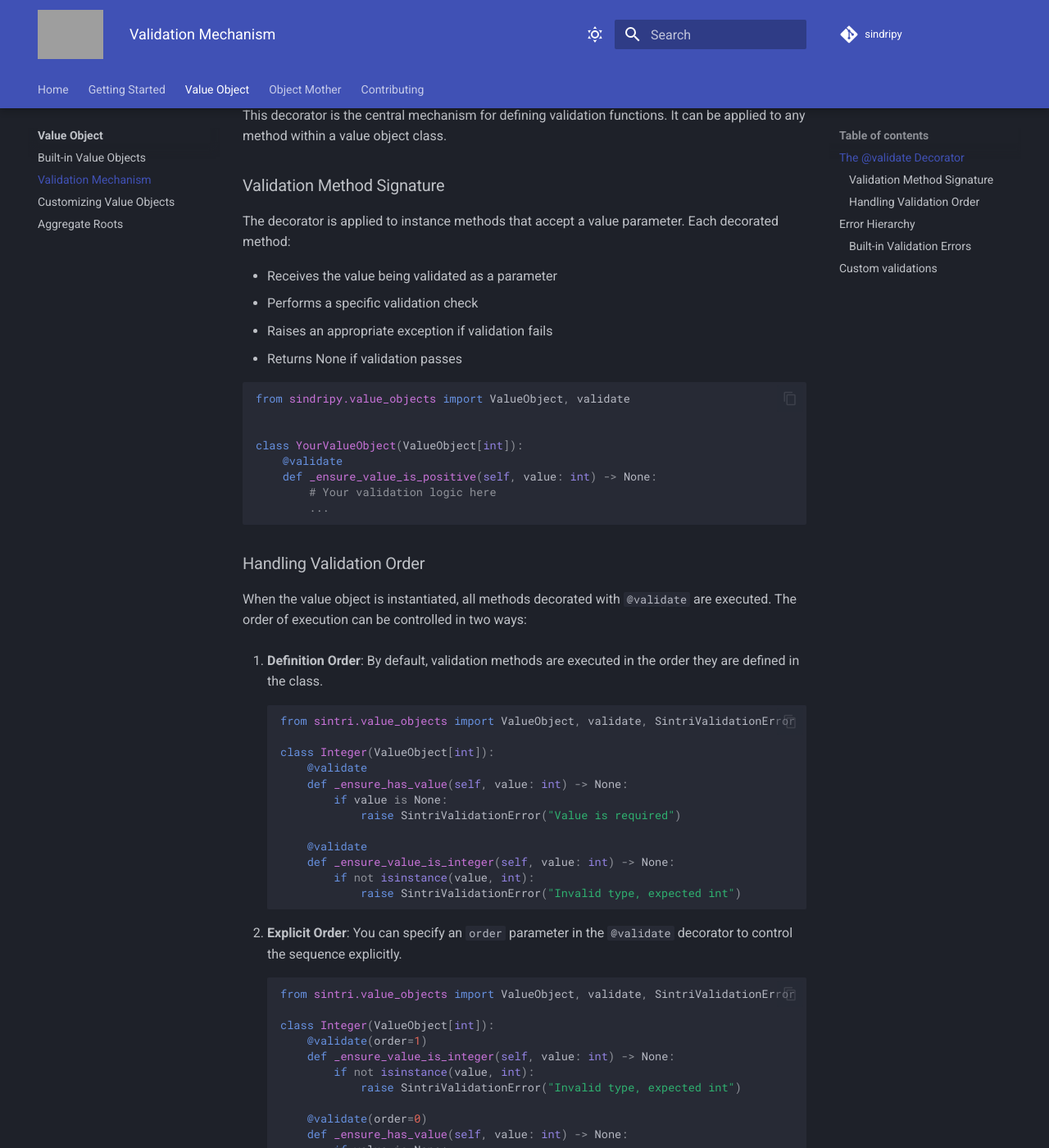
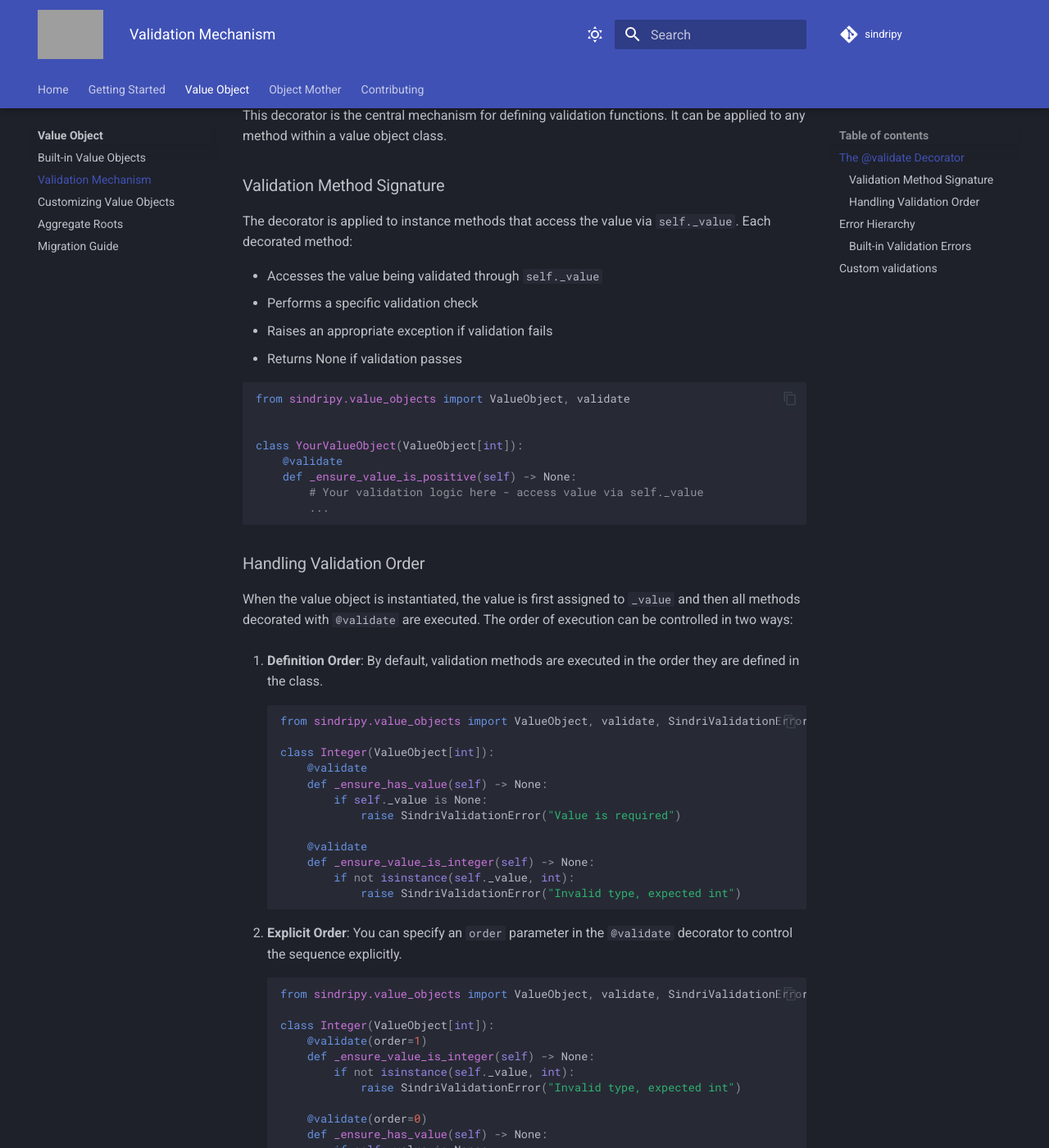
Before and after one commit to dimanu-py/sindri, an MkDocs documentation site: the page built from docs/value_objects/validation.md, in a window 1280 px wide and 1400 px high, scrolled down 748 px. Shown: the whole window at 82% size. Built offline with MkDocs 1.6.1 and Material for MkDocs 9.7.7, drawn with Linux system fonts in a browser that asks for light colours; comment, search, counter and statistics services are not loaded; some of the changed text lies outside the part shown; grey boxes are pictures that could not be loaded.

Commit message:
docs: update validation documentation and add migration guide for validator signature changes

````diff
--- a/docs/value_objects/validation.md
+++ b/docs/value_objects/validation.md
@@ -12,7 +12,8 @@ initialization
 - [Error Hierarchy](#error-hierarchy): a structured set of exception classes for different validation failure scenarios
 - [Custom Validations](#custom-validations): specific validation logic implemented in each value object class
 
-All validation occurs during value object construction, ensuring that invalid objects cannot exist in the system.
+All validation occurs during value object construction after the value is assigned to the internal `_value` attribute, ensuring
+that invalid objects cannot exist in the system.
 
 !!! note "Extensibility"
     The framework is designed to be extensible, allowing developers to add custom validation rules
@@ -25,10 +26,10 @@ object class.
 
 ### Validation Method Signature
 
-The decorator is applied to instance methods that accept a value parameter. Each decorated
+The decorator is applied to instance methods that access the value via `self._value`. Each decorated
 method:
 
-- Receives the value being validated as a parameter
+- Accesses the value being validated through `self._value`
 - Performs a specific validation check
 - Raises an appropriate exception if validation fails
 - Returns None if validation passes
@@ -39,48 +40,48 @@ from sindripy.value_objects import ValueObject, validate
 
 class YourValueObject(ValueObject[int]):
     @validate
-    def _ensure_value_is_positive(self, value: int) -> None:
-        # Your validation logic here
+    def _ensure_value_is_positive(self) -> None:
+        # Your validation logic here - access value via self._value
         ...
 ```
 
 ### Handling Validation Order
 
-When the value object is instantiated, all methods decorated with `@validate` are executed. The order of execution
-can be controlled in two ways:
+When the value object is instantiated, the value is first assigned to `_value` and then all methods decorated with `@validate` are executed.
+The order of execution can be controlled in two ways:
 
 1. **Definition Order**: By default, validation methods are executed in the order they are defined in the class.
 
     ```python
-    from sintri.value_objects import ValueObject, validate, SintriValidationError
+    from sindripy.value_objects import ValueObject, validate, SindriValidationError
 
     class Integer(ValueObject[int]):
         @validate
-        def _ensure_has_value(self, value: int) -> None:
-            if value is None:
-                raise SintriValidationError("Value is required")
+        def _ensure_has_value(self) -> None:
+            if self._value is None:
+                raise SindriValidationError("Value is required")
 
         @validate
-        def _ensure_value_is_integer(self, value: int) -> None:
-            if not isinstance(value, int):
-                raise SintriValidationError("Invalid type, expected int")
+        def _ensure_value_is_integer(self) -> None:
+            if not isinstance(self._value, int):
+                raise SindriValidationError("Invalid type, expected int")
     ```
 
 2. **Explicit Order**: You can specify an `order` parameter in the `@validate` decorator to control the sequence explicitly.
 
     ```python
-    from sintri.value_objects import ValueObject, validate, SintriValidationError
+    from sindripy.value_objects import ValueObject, validate, SindriValidationError
 
     class Integer(ValueObject[int]):
         @validate(order=1)
-        def _ensure_value_is_integer(self, value: int) -> None:
-            if not isinstance(value, int):
-                raise SintriValidationError("Invalid type, expected int")
+        def _ensure_value_is_integer(self) -> None:
+            if not isinstance(self._value, int):
+                raise SindriValidationError("Invalid type, expected int")
 
         @validate(order=0)
-        def _ensure_has_value(self, value: int) -> None:
-            if value is None:
-                raise SintriValidationError("Value is required")
+        def _ensure_has_value(self) -> None:
+            if self._value is None:
+                raise SindriValidationError("Value is required")
     ```
 
 ## Error Hierarchy
@@ -121,9 +122,9 @@ class NegativePriceError(SindriValidationError):
 
 class Price(Float):
     @validate
-    def _ensure_value_is_positive(self, value: float) -> None:
-        if value < 0:
-            raise NegativePriceError(value)
+    def _ensure_value_is_positive(self) -> None:
+        if self._value < 0:
+            raise NegativePriceError(self._value)
 ```
 
 !!! tip "Best Practices"
--- a/mkdocs.yml
+++ b/mkdocs.yml
@@ -80,6 +80,7 @@ nav:
       - Validation Mechanism: value_objects/validation.md
       - Customizing Value Objects: value_objects/customizing_vo.md
       - Aggregate Roots: value_objects/aggregate_roots.md
+      - Migration Guide: value_objects/migration_guide.md
   - Object Mother:
       - object_mothers/index.md
       - Built-in Mothers: object_mothers/built_in_mothers.md
````
Also changed, not shown: README.md (+24 -0 lines), docs/value_objects/customizing_vo.md (+4 -4 lines), docs/value_objects/index.md (+2 -1 lines), docs/value_objects/migration_guide.md (added, +195 -0 lines), 1 other file.
